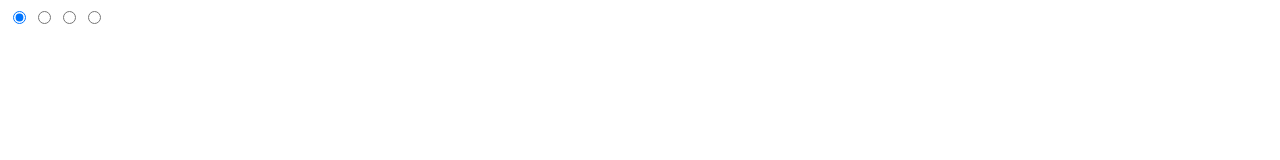
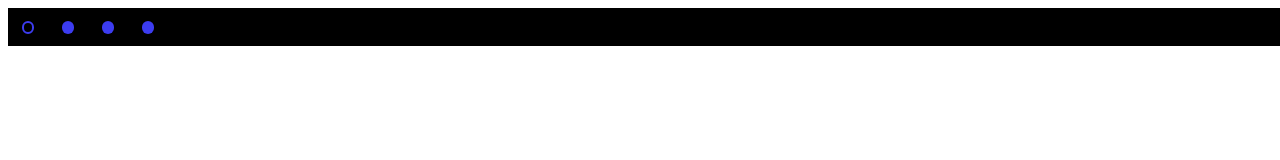
Before and after one commit to Belastotski/cssMemSlider, a plain HTML site: page cssMemSlider/index.html in a window 1280 px wide. Drawn offline with Linux system fonts and the light colour scheme.

Commit message:
feat:controller css style  (Thu, May 12, 2022 12:24:58 AM)

```diff
--- a/cssMemSlider/index.html
+++ b/cssMemSlider/index.html
@@ -25,25 +25,25 @@
         <span class="text" id="desc3"></span>
         <span class="text" id="desc4"></span>
       </div>
-      <div id="control">
-        <label for="ctrl1" class="ctrl">
+      <div id="controller" >
+        <label for="ctrl1" class="ctrl" id="label-ctrl1">
           <div class="area">
-            <div class="in"></div>
+            <div class="in" id="in-ctrl1"></div>
           </div>
         </label>
-        <label for="ctrl2" class="ctrl">
+        <label for="ctrl2" class="ctrl" id="label-ctrl2">
           <div class="area">
-            <div class="in"></div>
+            <div class="in" id="in-ctrl2"></div>
           </div>
         </label>
-        <label for="ctrl3" class="ctrl">
+        <label for="ctrl3" class="ctrl" id="label-ctrl3">
           <div class="area">
-            <div class="in"></div>
+            <div class="in" id="in-ctrl3"></div>
           </div>
         </label>
-        <label for="ctrl4" class="ctrl">
+        <label for="ctrl4" class="ctrl" id="label-ctrl4">
           <div class="area">
-            <div class="in"></div>
+            <div class="in" id="in-ctrl4"></div>
           </div>
         </label>
       </div>
--- a/cssMemSlider/style.css
+++ b/cssMemSlider/style.css
@@ -0,0 +1,56 @@
+body {
+    width: 100%;
+    height: 100%;
+}
+
+#container{
+    margin: auto;
+    max-width: 80em;
+    min-width: 18em;
+    width: 100%;
+    background: black;
+    /* display: flex; */
+
+}
+.control{
+    display:none;
+}
+
+.area {
+    display: flex;
+    justify-content: center;
+    align-items: center;
+    width: 2em;
+    height:2em;
+    margin: 0.2em
+}
+
+.area:hover .in {
+    background: white
+}
+
+
+#ctrl1:checked ~#controller #in-ctrl1,
+#ctrl2:checked ~#controller #in-ctrl2,
+#ctrl3:checked ~#controller #in-ctrl3,
+#ctrl4:checked ~#controller #in-ctrl4{
+    border: .125em solid rgb(60, 60, 240);
+    background: inherit;
+}
+
+.in {
+    width: 0.8em;
+    height: 0.8em;
+    box-sizing: border-box;
+    appearance: none;
+    background: rgb(60, 60, 240);
+    border-radius: 100%;
+    transition: all .5s;
+
+}
+
+#controller{
+    display:flex;
+    justify-content: space-around;
+    max-width: 10em;
+}
```
